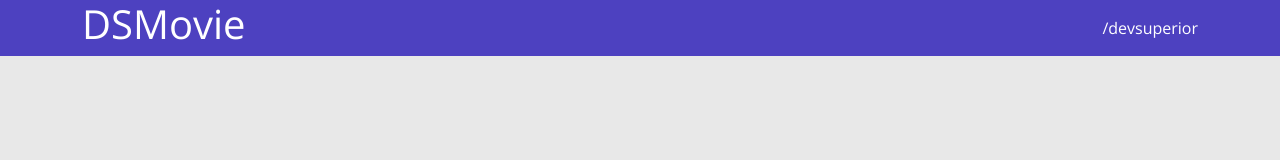
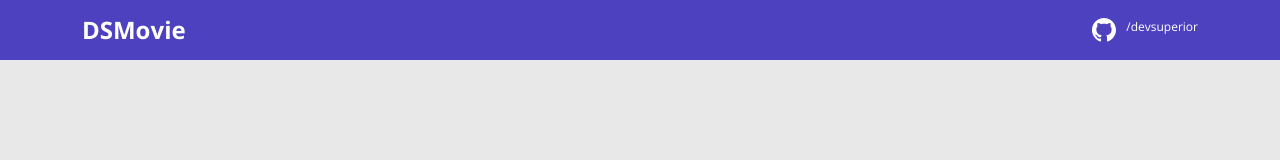
Before and after one commit to Juliosuss/DSMovie, a plain HTML site: page index.html in a window 1280 px wide. Drawn offline with nearby package versions, Linux system fonts and the light colour scheme.

Commit message:
barra superior parte 2

```diff
--- a/css/styles.css
+++ b/css/styles.css
@@ -1,15 +1,29 @@
 @import url('https://fonts.googleapis.com/css2?family=Open+Sans:wght@300;400;700&display=swap');
 
+:root {
+    --bg-gray: #e8e8e8;
+    --color-primary: #4D41C0;
+    --white: #fff;
+
+}
+
 * {
+    margin: 0;
     box-sizing: border-box;
     font-family: 'Open Sans', sans-serif;
 }
+h1,h2,h3, h4, h5, h6 {
+    margin: 0;
+}
 html, body {
-    background-color: #e8e8e8
+    background-color: var(--bg-gray)
 }
 header {
-    background-color: #4D41C0;
-    color: #ffff;
+    background-color: var(--color-primary);
+    color: var(--white);
+    height: 60px;
+    display: flex;
+    align-items: center;
 
 }
 nav{
@@ -18,7 +32,24 @@ nav{
     justify-content: space-between;
 
 }
+nav h1 {
+    font-size: 24px;
+    font-weight: 700;
+}
+nav a {
+    font-size: 12px;
+    font-weight: 400;
+}
 a, a:hover {
     text-decoration: none;
     color: unset;
 }
+.dsmovie-contact-container {
+    display: flex;
+    aligh-itens: center;
+
+}
+
+.dsmovie-contact-container img {
+    margin-right: 10px;
+}
--- a/index.html
+++ b/index.html
@@ -15,7 +15,11 @@
    <header>
        <nav class="container">
            <h1>DSMovie</h1>
-           <a href="https://github.com/devsuperior">/devsuperior</a>
+           <div class="dsmovie-contact-container">
+            <img src="img/vector.svg" alt="Vector">
+            <a href="https://github.com/devsuperior">/devsuperior</a>
+           </div>
+
        </nav>
    </header>
 </body>
```
Also changed, not shown: img/Vector.svg (added).
